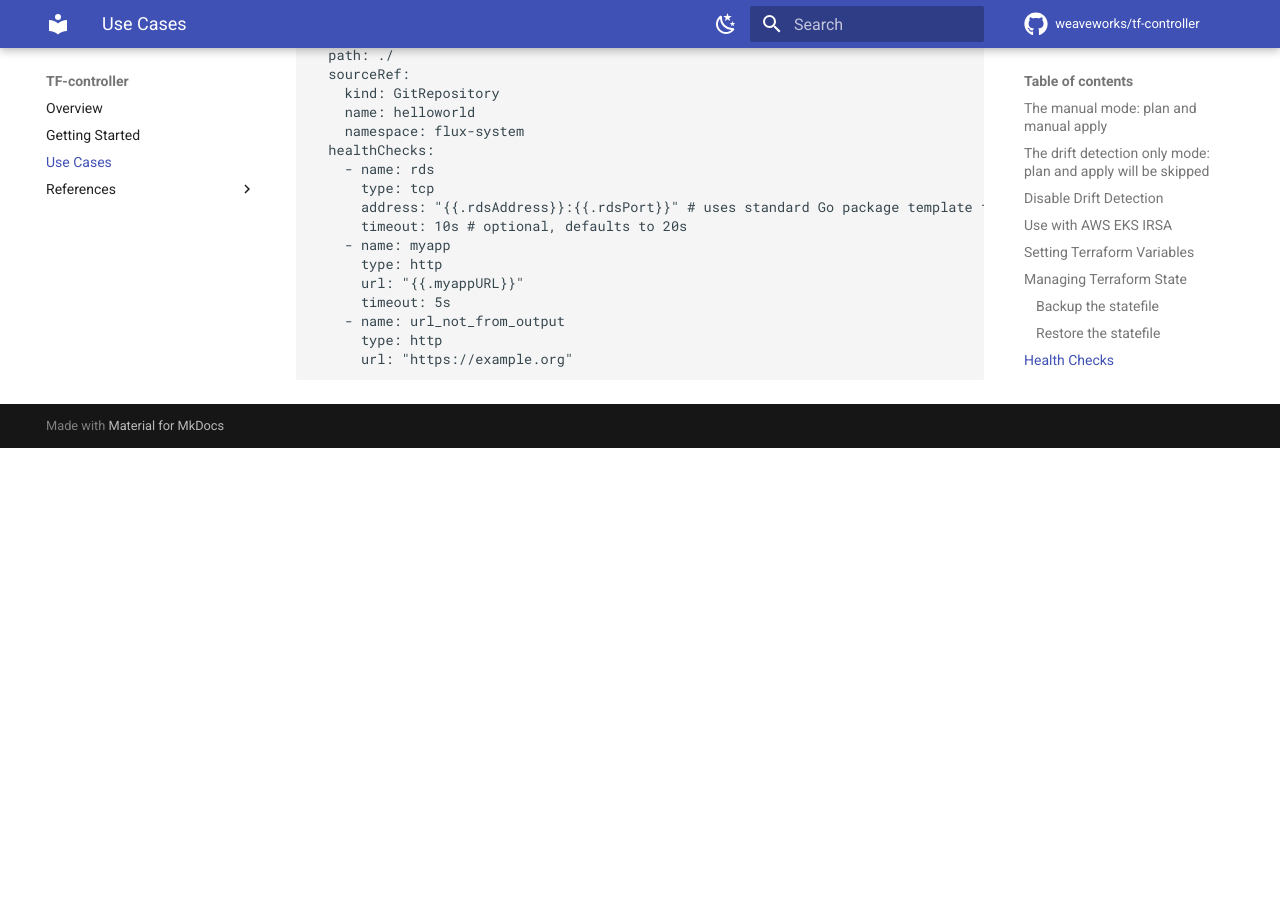
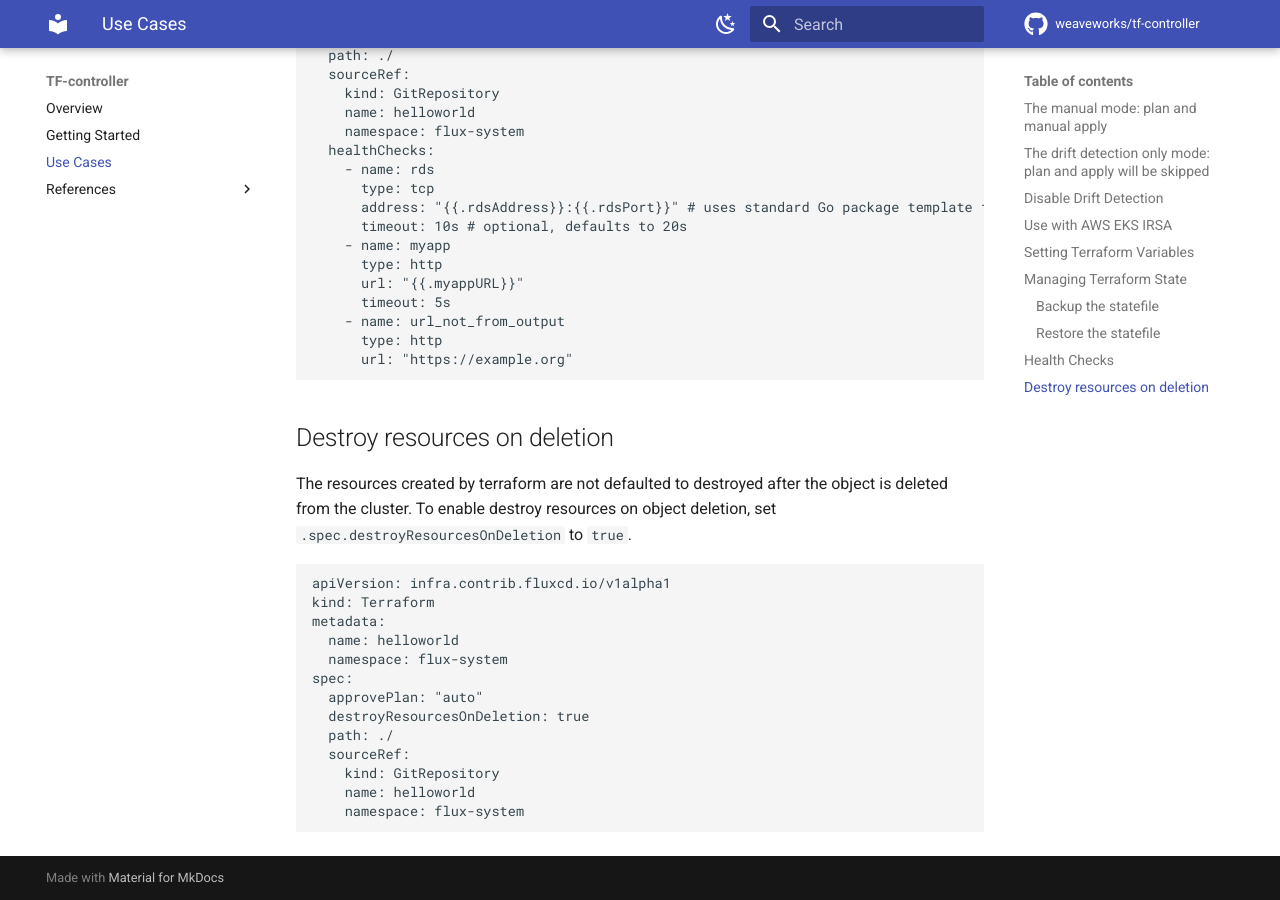
Before and after one commit to flux-iac/tofu-controller, an MkDocs documentation site: the page built from docs/use_cases.md, in a window 1280 px wide and 900 px high, scrolled down 5443 px. Built offline with MkDocs 1.6.1 and Material for MkDocs 9.7.7, drawn with Linux system fonts in a browser that asks for light colours; comment, search, counter and statistics services are not loaded; before the commit the page ends 5891 px from its top, so only the background shows below that.

Commit message:
docs: add destroy resources on deletion usage instruction
Signed-off-by: Tom Huang <tom.huang@weave.works>

````diff
--- a/docs/use_cases.md
+++ b/docs/use_cases.md
@@ -279,3 +279,23 @@ spec:
       type: http
       url: "https://example.org"
 ```
+
+## Destroy resources on deletion
+
+The resources created by terraform are not defaulted to destroyed after the object is deleted from the cluster. To enable destroy resources on object deletion, set `.spec.destroyResourcesOnDeletion` to `true`.
+
+```yaml
+apiVersion: infra.contrib.fluxcd.io/v1alpha1
+kind: Terraform
+metadata:
+  name: helloworld
+  namespace: flux-system
+spec:
+  approvePlan: "auto"
+  destroyResourcesOnDeletion: true
+  path: ./
+  sourceRef:
+    kind: GitRepository
+    name: helloworld
+    namespace: flux-system
+```
````
